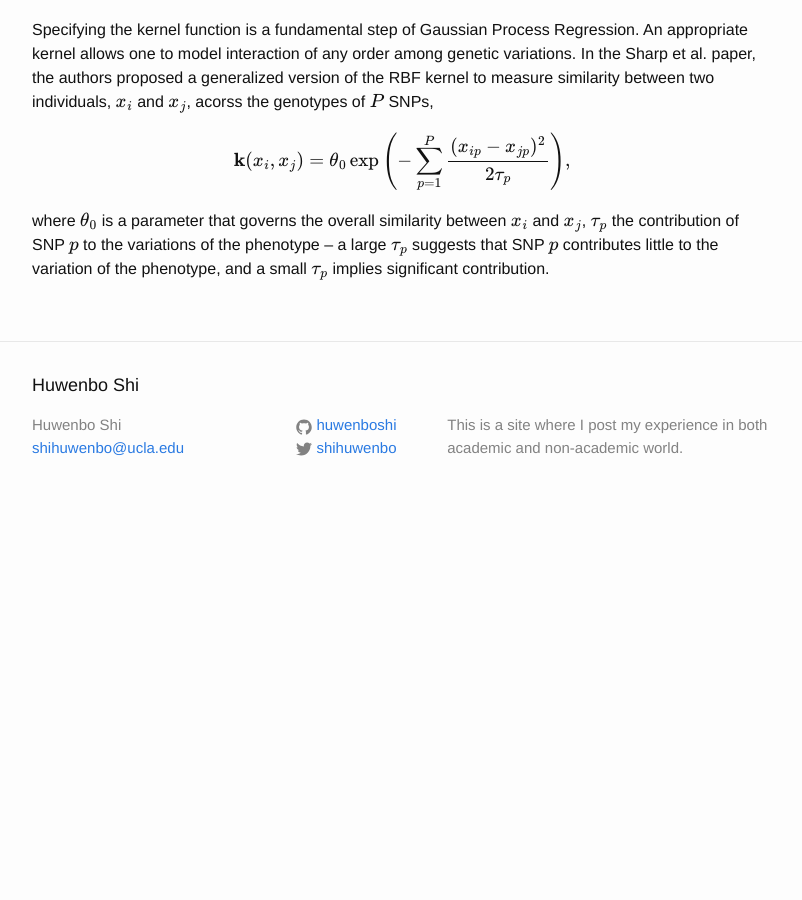
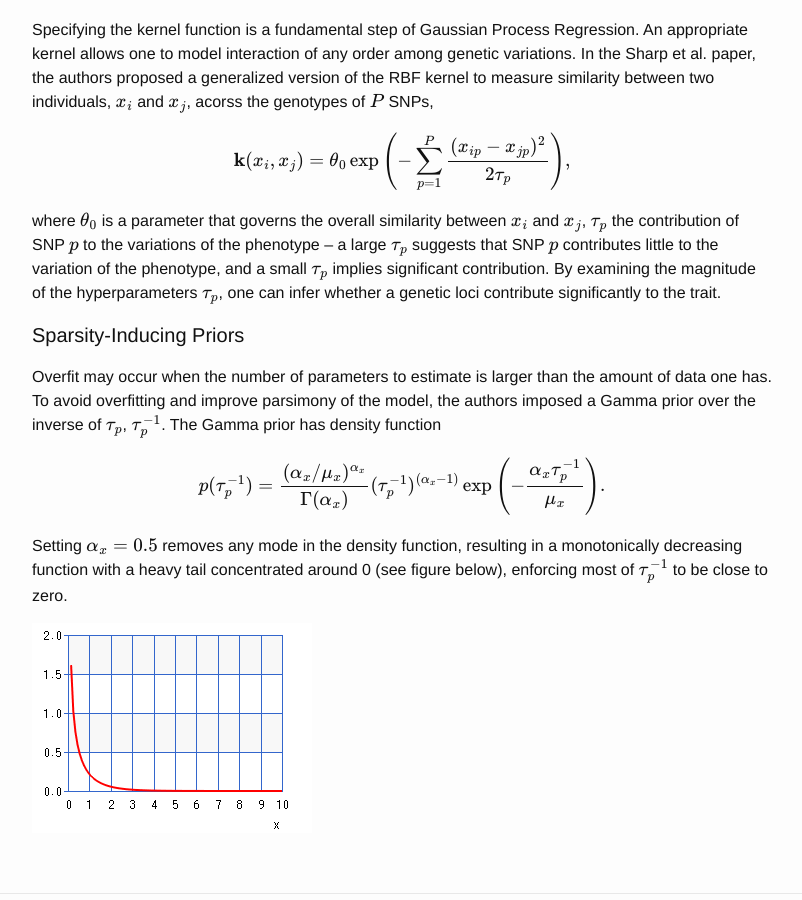
Before and after one commit to huwenboshi/huwenboshi.github.io, a Jekyll site: the page built from _posts/2017-02-06-heritability-via-gaussian-process-regression.markdown, in a window 1280 px wide and 900 px high, scrolled down 2131 px. Shown: the whole window, without its empty margins (238-1040 px from the left). Built offline with Jekyll 4.4.1, drawn with Linux system fonts in a browser that asks for light colours; formulas are drawn with MathJax 3; before the commit the page ends 2650 px from its top, so only the background shows below that.

Commit message:
updated post

```diff
--- a/_posts/2017-02-06-heritability-via-gaussian-process-regression.markdown
+++ b/_posts/2017-02-06-heritability-via-gaussian-process-regression.markdown
@@ -91,4 +91,15 @@ the RBF kernel to measure similarity between two individuals, \\( x\_i \\) and \
 \\[ \mathbf{k}(x_i, x_j) = \theta_0 \exp \left( -\sum\_{p=1}^P { {(x\_{ip}-x\_{jp})^2} \over {2 \tau\_p} } \right), \\]
 where \\( \theta\_0 \\) is a parameter that governs the overall similarity between \\( x\_i \\) and \\( x\_j \\), \\( \tau\_p \\)
 the contribution of SNP \\( p \\) to the variations of the phenotype -- a large \\( \tau\_p \\) suggests that SNP \\( p \\)
-contributes little to the variation of the phenotype, and a small \\( \tau\_p \\) implies significant contribution.
+contributes little to the variation of the phenotype, and a small \\( \tau\_p \\) implies significant contribution. By examining
+the magnitude of the hyperparameters \\( \tau\_p \\), one can infer whether a genetic loci contribute significantly to the trait.
+
+#### Sparsity-Inducing Priors
+
+Overfit may occur when the number of parameters to estimate is larger than the amount of data one has. To avoid overfitting and improve
+parsimony of the model, the authors imposed a Gamma prior over the inverse of \\( \tau\_p \\), \\( \tau\_p^{-1} \\). The Gamma prior
+has density function
+\\[ p(\tau\_p^{-1}) = { {(\alpha\_x / \mu\_x)^{\alpha\_x} } \over {\Gamma(\alpha\_x)} } (\tau\_p^{-1})^{(\alpha\_x-1)} \exp \left( - { {\alpha\_x\tau\_p^{-1} } \over {\mu\_x} } \right). \\] Setting \\( \alpha\_x = 0.5 \\) removes any mode in the density function, resulting in a monotonically
+decreasing function with a heavy tail concentrated around 0 (see figure below), enforcing most of \\( \tau\_p^{-1} \\) to be close to zero.
+
+![Gamma Distribution](/assets/gamma.png)
```
Also changed, not shown: assets/gamma.png (added).
